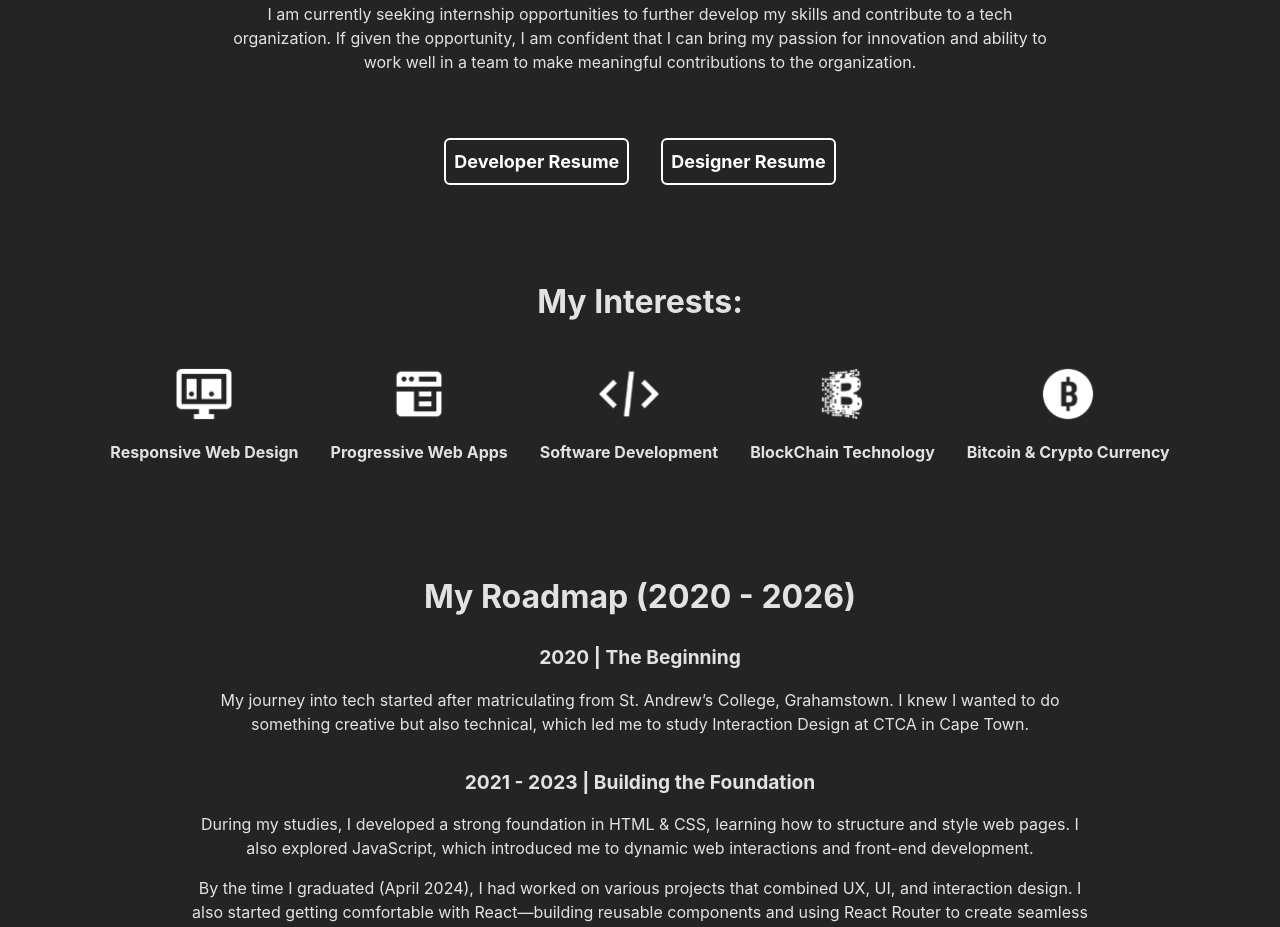
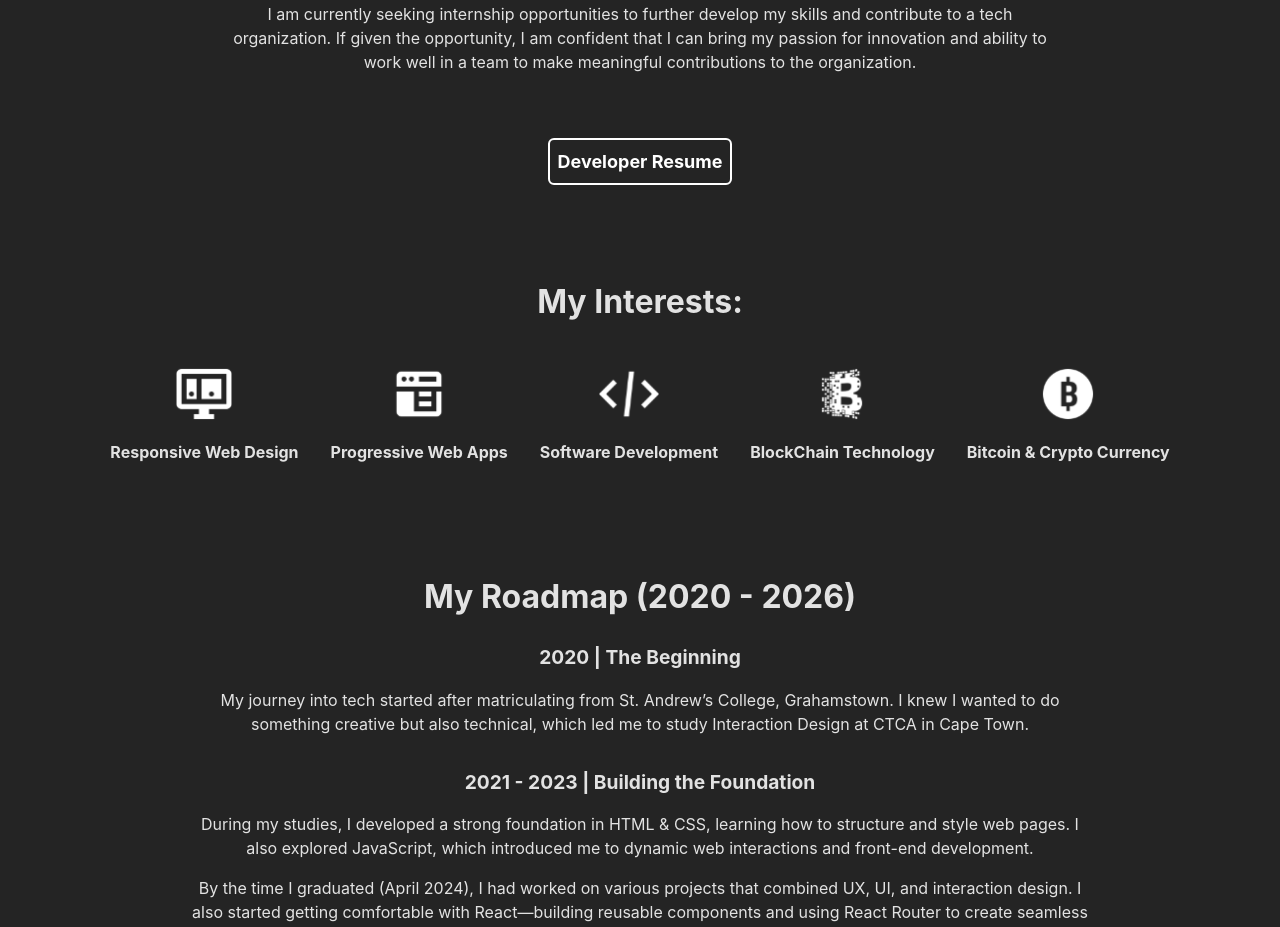
Before and after one commit to James-Frown/New-Portfolio, a React (Vite) app: page /about in a window 1280 px wide. Shown: the part 780-1707 px from the top of the page. Built offline with nearby package versions, Linux system fonts and the light colour scheme.

Commit message:
chore: removing second cv button

```diff
--- a/src/pages/aboutPage/summery.jsx
+++ b/src/pages/aboutPage/summery.jsx
@@ -31,9 +31,6 @@ const Summery = () => {
                         <a href={DevResume} className="cta__button" target="_blank" rel="noreferrer">
                             Developer Resume
                         </a>
-                        <a href={DesignResume} className="cta__button" target="_blank" rel="noreferrer">
-                            Designer Resume
-                        </a>
                     </div>
                 </div>
             </div>
```
